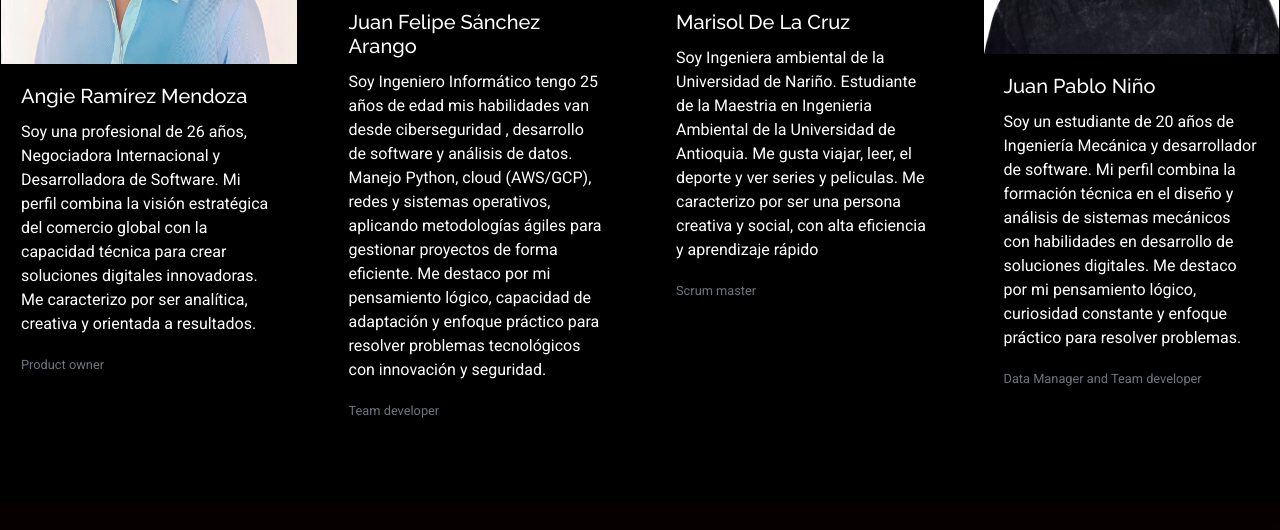
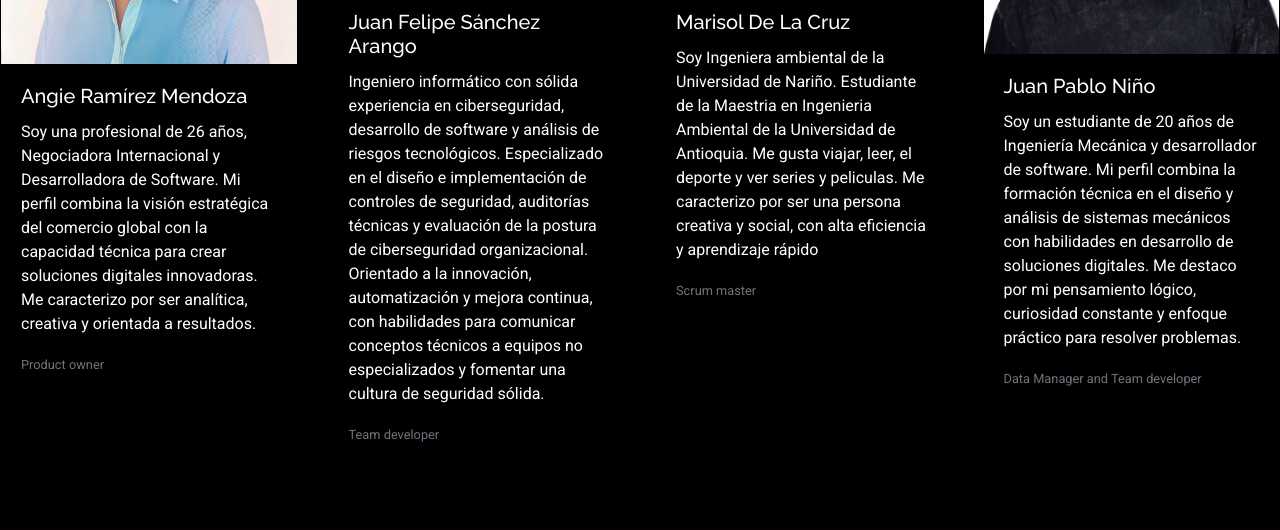
Before and after one commit to SrTcot/Plastic-and-fashion-project, a plain HTML site: page Plastic and Fashion_frontend/Personal/about.html in a window 1280 px wide. Shown: the part 747-1277 px from the top of the page. Drawn offline with nearby package versions, Linux system fonts and the light colour scheme.

Commit message:
Update about.html
Update the perfil description of Juan Felipe Team

```diff
--- a/Plastic and Fashion_frontend/Personal/about.html
+++ b/Plastic and Fashion_frontend/Personal/about.html
@@ -118,7 +118,8 @@ img:hover {
     <img class="card-img-top" src="assets\img\person\juanfelipe.jpg" alt="Card image cap">
     <div class="card-body">
       <h5 class="card-title">Juan Felipe Sánchez Arango</h5>
-      <p class="card-text">Soy Ingeniero Informático tengo 25 años de edad mis habilidades van desde ciberseguridad , desarrollo de software y análisis de datos. Manejo Python, cloud (AWS/GCP), redes y sistemas operativos, aplicando metodologías ágiles para gestionar proyectos de forma eficiente. Me destaco por mi pensamiento lógico, capacidad de adaptación y enfoque práctico para resolver problemas tecnológicos con innovación y seguridad.</p>
+      <p class="card-text">Ingeniero informático con sólida experiencia en ciberseguridad, desarrollo de software y análisis de riesgos tecnológicos. Especializado en el diseño e implementación de controles de seguridad, auditorías técnicas y evaluación de la postura de ciberseguridad organizacional. Orientado a la innovación, automatización y mejora continua,
+        con habilidades para comunicar conceptos técnicos a equipos no especializados y fomentar una cultura de seguridad sólida.</p>
       <p class="card-text"><small class="text-muted">Team developer</small></p>
     </div>
   </div>
```
